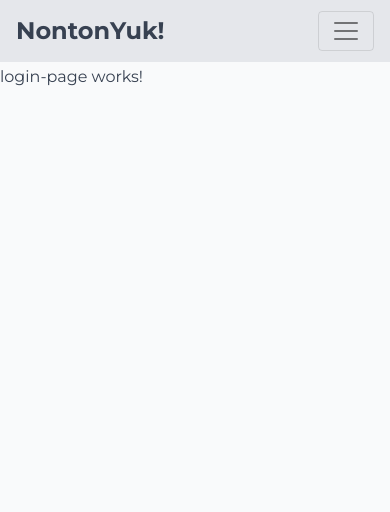
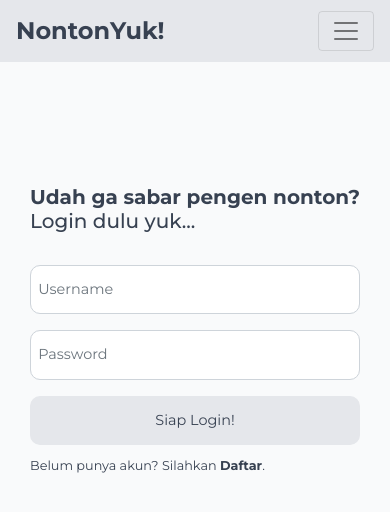
Before and after one commit to ifindev/movie-store-website, an Angular app: page /login in a window 390 px wide. Shown: the top 512 px of the page. Built offline with nearby package versions, Linux system fonts and the light colour scheme.

Commit message:
Add login-mobile component to login-page view

```diff
--- a/src/app/views/login-page/login-page.component.html
+++ b/src/app/views/login-page/login-page.component.html
@@ -1 +1,3 @@
-<p>login-page works!</p>
+<div class="container">
+  <app-login-mobile></app-login-mobile>
+</div>
```
